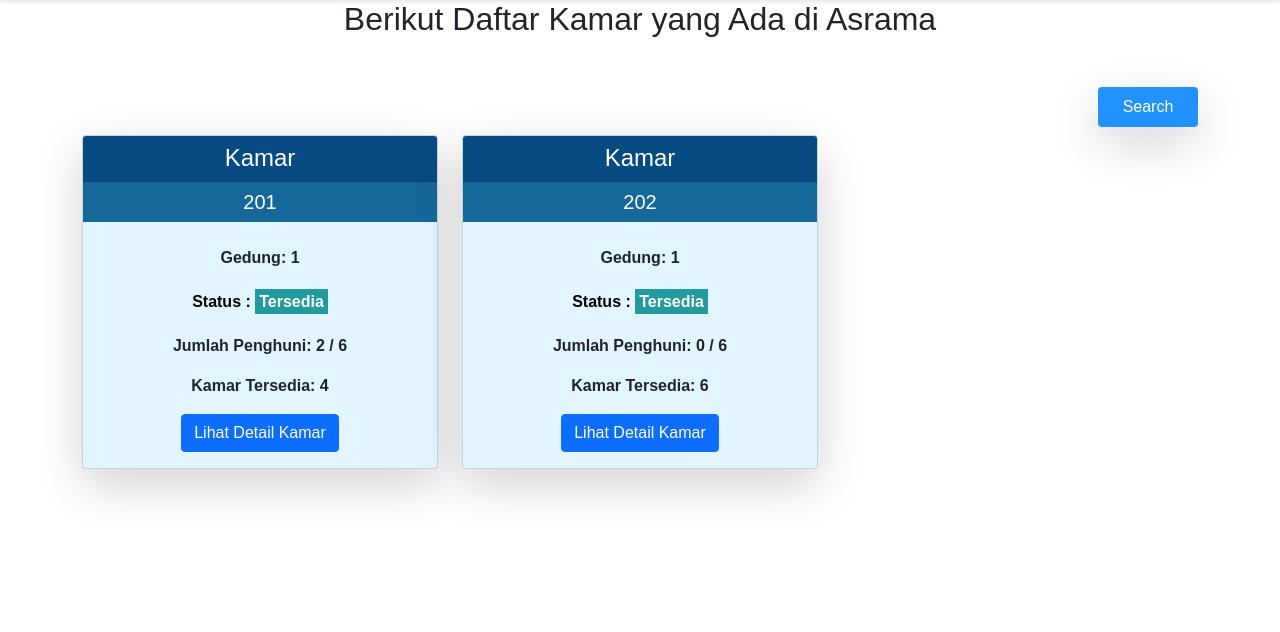
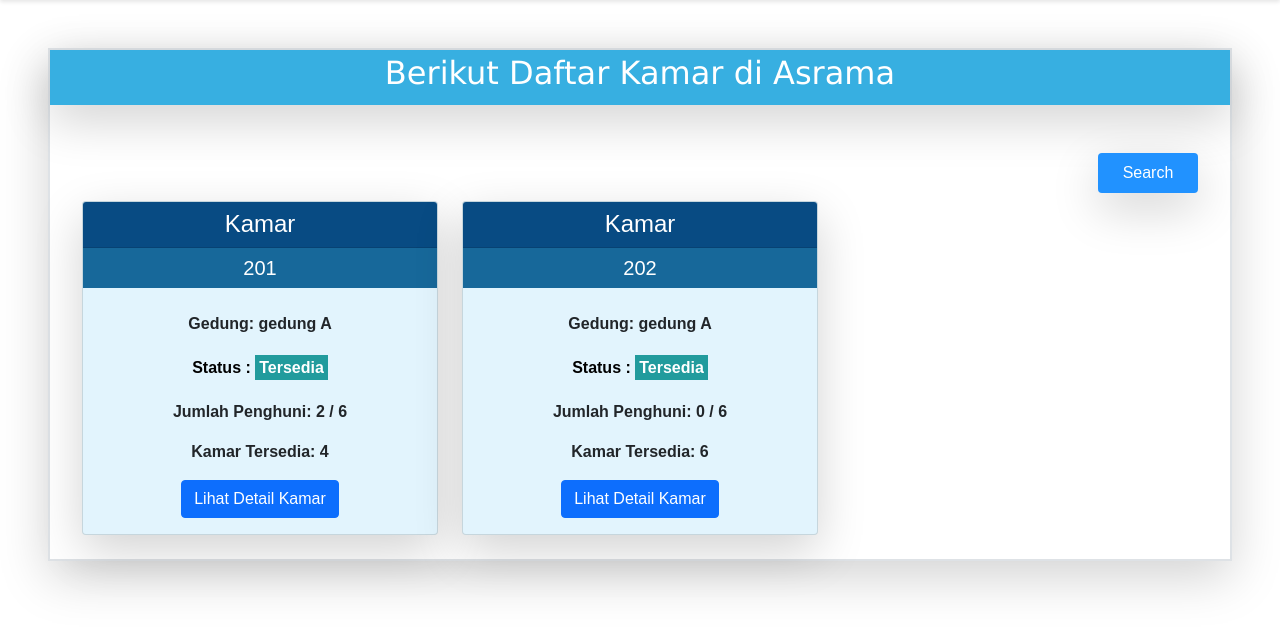
Before and after one commit to ArzeonXyl/asrama, a PHP site: page /kamar.php in a window 1280 px wide. Shown: the part 121-753 px from the top of the page. Run offline with PHP 8.4, Linux system fonts and the light colour scheme; a user stored in the database is signed in; data comes from the database, SQL or seed files in the repository.

Commit message:
kamar terbaru

```diff
--- /dev/null
+++ b/home/assets/script.js
@@ -0,0 +1,13 @@
+var text = "Berikut Daftar Kamar di Asrama"
+var output = document.getElementById("titlekamar")
+
+var i = 0
+function typeWriter(){
+    if (i < text.length){
+        output.textContent += text.charAt(i);
+        i++
+        setTimeout(typeWriter, 50);
+    }
+}
+
+typeWriter()
--- a/home/assets/style.css
+++ b/home/assets/style.css
@@ -145,3 +145,7 @@ nav a:hover {
 .profile-body .btn:hover {
     background-color: #3b78c1;
 }
+.kamar:hover{
+    box-shadow: 0 8px 25px rgba(0, 0, 0, 0.2);
+    transform: scale(1.07);
+}
--- a/home/kamar.php
+++ b/home/kamar.php
@@ -21,14 +21,18 @@ include 'session_check.php';
         <?php require 'assets/header.php'; ?>
 
         <main>
-            <h2 class="text-center">Berikut Daftar Kamar yang Ada di Asrama</h2>
+            <div class="m-0 mb-2 border border-2 mx-5 my-5 shadow-lg">
+                <div class="m-0 p-1 shadow-lg" style="background-color: #37AFE1; color: white; font-family: Lucida Sans;">
+                    <h2 class="text-center" id="titlekamar"></h2>
+                </div>
+
             <div class="container mt-5">
                 <div class="d-flex justify-content-end mb-2">
                     <button class="rounded shadow-lg" onclick="window.location.href='search_data_kamar.php'" style="width: 100px; height: 40px; background-color: #2192FF; border: none; color: white;">Search</button>
                 </div>
                     <div class="row">
                         <?php
-                    $query = mysqli_query($conn, "SELECT * FROM kamar");
+                        $query = mysqli_query($conn, "SELECT * FROM kamar, gedung WHERE gedung.id_gedung = kamar.id_gedung");
                         $result = mysqli_fetch_all($query, MYSQLI_ASSOC);
                         ?>
 
@@ -53,11 +57,11 @@ include 'session_check.php';
                                 $tersedia = $kapasitas_kamar - $jumlah_penghuni;
                             ?>
                         <div class="col-md-4 mb-4">
-                        <div class="card shadow-lg outer-card" style="background-color: #E2F4FD;">
+                            <div class="card shadow-lg outer-card kamar" style="background-color: #E2F4FD;">
                                 <h4 class="card-header" style="width: 100%; text-align: center; background-color: #084B83; color: white;">Kamar</h4>
                                 <h5 class="card-title p-2" style="width: 100%; text-align: center; color: white; background-color: #17689A;"><?= $no_kamar ?></h5>
                                     <div class="card-body d-flex flex-column align-items-center">
-                                    <p class="card-text fw-bold">Gedung: <?= $data['id_gedung'] ?>  </p>
+                                        <p class="card-text fw-bold">Gedung: <?= $data['nama_gedung'] ?>  </p>
                                         <p class="card-text fw-bold p-1" style="color: black">Status : <span class="p-1" style="background-color: <?= $statusColor ?>; color: white;"> <?= $data['status_kamar']  ?></span></p>
                                         <p class="card-text fw-bold">Jumlah Penghuni: <?= $jumlah_penghuni ?> / <?= $kapasitas_kamar ?></p>
                                         <p class="card-text fw-bold">Kamar Tersedia: <?= $tersedia ?></p>
@@ -75,7 +79,9 @@ include 'session_check.php';
                         <?php endif; ?>
                     </div>
                 </div>
+            </div>
         </main>
+        <script src="assets/script.js"></script>
     </body>
 
 </html>
```
Also changed, not shown: home/search_data_kamar.php (+4 -4 lines). Lines whose indentation alone changed are shown as unchanged.
